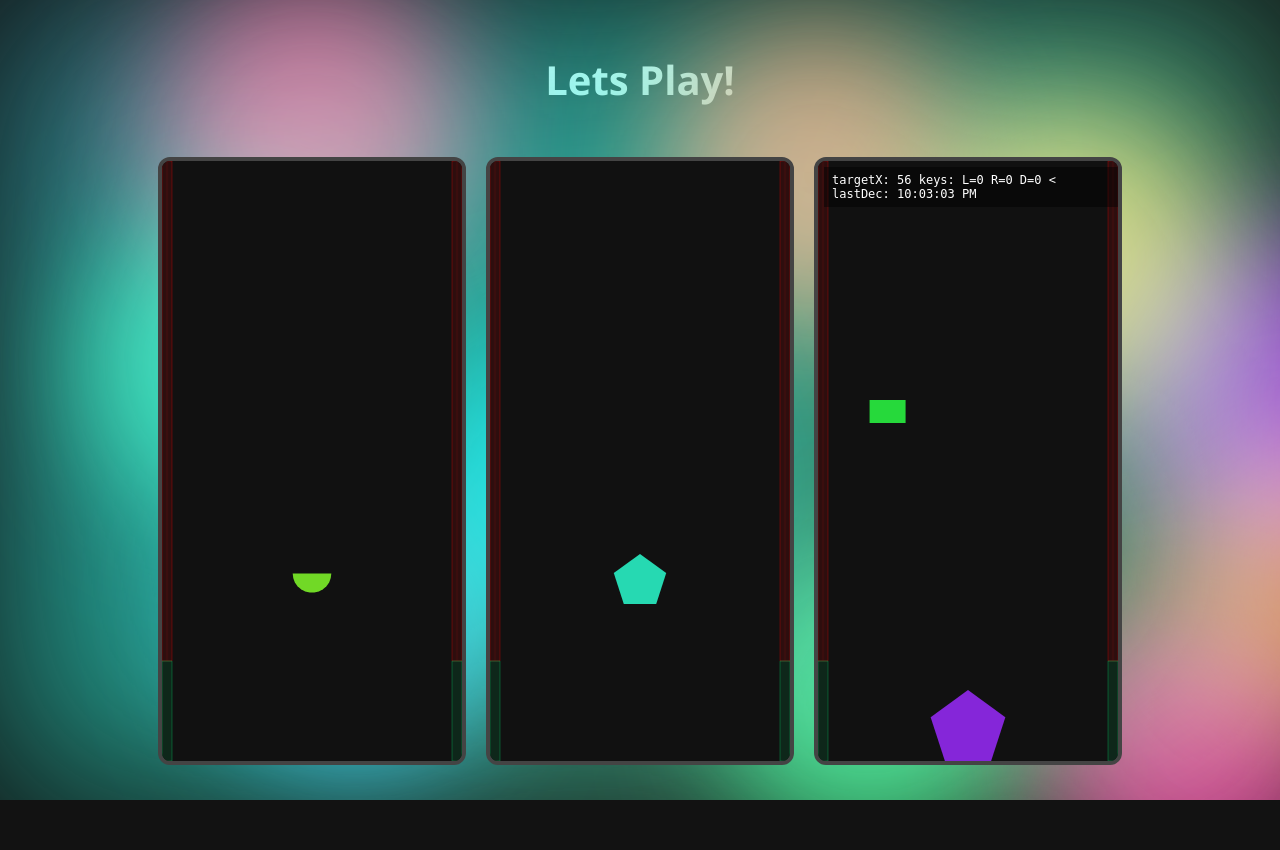
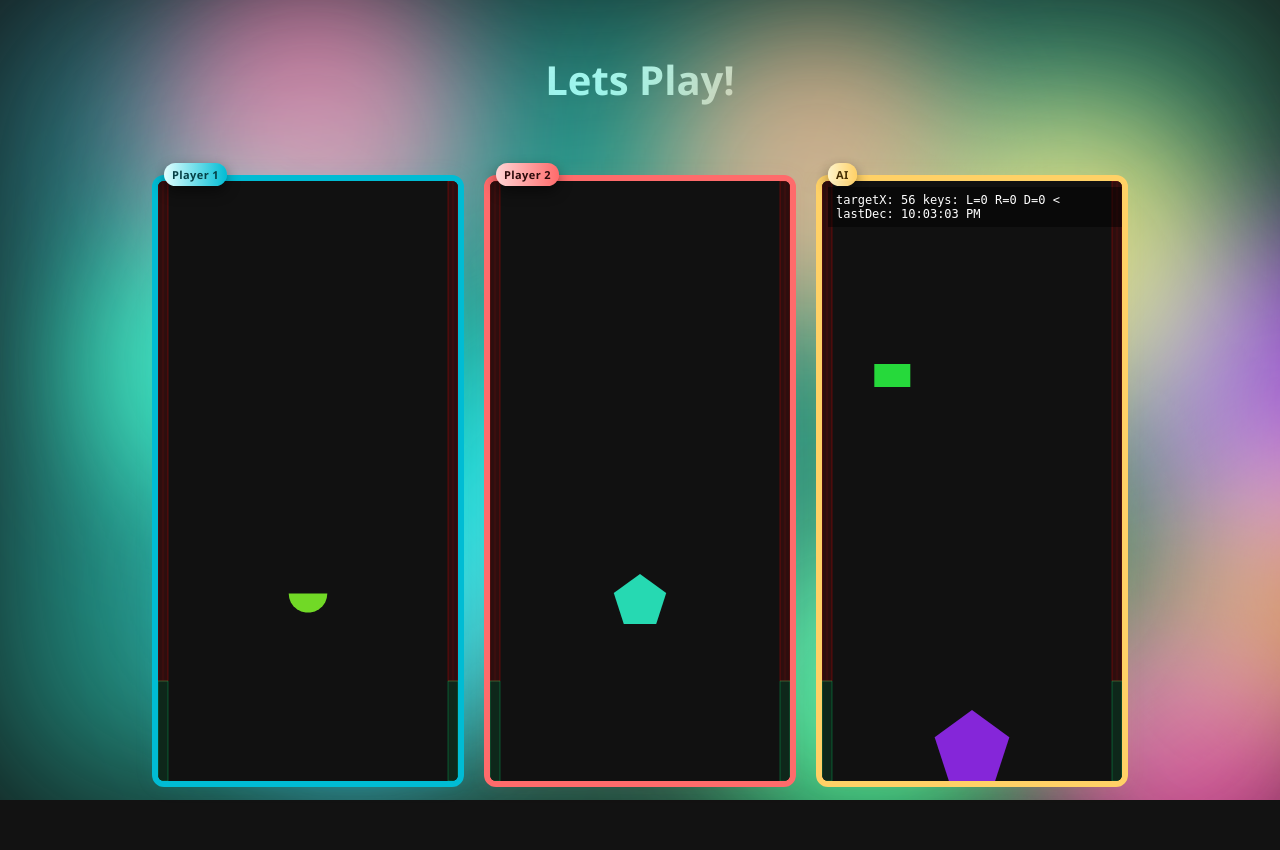
Before and after one commit to GoldenGoo/CPSC476_Group8_TeamProject, a Django app: page /game/game/ in a window 1280 px wide. Run offline with Django 5.2, Linux system fonts and the light colour scheme; the visitor is signed in with stand-in values (Sample User, id 1).

Commit message:
Labeling the game screens

```diff
--- a/gameapp/static/css/styles.css
+++ b/gameapp/static/css/styles.css
@@ -36,12 +36,47 @@ h1 {
 .game-screen {
     width: 300px;
     height: 600px;
-    border: 4px solid #444;
+    border: 6px solid rgba(255,255,255,0.06); /* subtle neutral default */
     background-color: #111;
     box-shadow: inset 0 0 10px #000;
     position: relative;
     overflow: hidden;
     border-radius: 12px;
+}
+
+/* Player/AI labeled borders */
+.game-screen.player-1 { border-color: #00bcd4; box-shadow: 0 0 20px rgba(0,188,212,0.08), inset 0 0 10px #000; }
+.game-screen.player-2 { border-color: #ff6b6b; box-shadow: 0 0 20px rgba(255,107,107,0.08), inset 0 0 10px #000; }
+.game-screen.ai       { border-color: #ffd166; box-shadow: 0 0 20px rgba(255,209,102,0.08), inset 0 0 10px #000; }
+
+/* Label badge in the top-left of each screen */
+.screen-wrap { position: relative; display: inline-block; margin-top: 18px; }
+.screen-label {
+    position: absolute;
+    left: 12px;
+    top: -12px; /* move label above the game area to avoid overlap */
+    padding: 4px 8px;
+    border-radius: 999px;
+    font-size: 11px;
+    font-weight: 700;
+    color: #0b0b0b;
+    background: rgba(255,255,255,0.92);
+    z-index: 50;
+    box-shadow: 0 6px 14px rgba(0,0,0,0.45);
+    letter-spacing: 0.4px;
+    pointer-events: none; /* don't block clicks */
+}
+
+.player-1-label { background: linear-gradient(90deg,#e0ffff,#00bcd4); color: #054046; }
+.player-2-label { background: linear-gradient(90deg,#ffd5d5,#ff6b6b); color: #2b0a0a; }
+.ai-label { background: linear-gradient(90deg,#fff5cc,#ffd166); color: #442c00; }
+
+/* Add a subtle pulsing effect to the AI label so it's noticeable */
+.ai-label { animation: pulse 3s ease-in-out infinite; }
+
+@keyframes pulse {
+    0%, 100% { transform: scale(1); opacity: 1; }
+    50% { transform: scale(1.02); opacity: 0.95; }
 }
 
 .game-screen canvas {
--- a/gameapp/templates/game.html
+++ b/gameapp/templates/game.html
@@ -14,20 +14,29 @@
 
 
   <div class="game-container">
-    <div class="game-screen">
+    <div class="screen-wrap">
+      <div class="screen-label player-1-label">Player 1</div>
+      <div class="game-screen player-1">
     <div class="bg-shapes"></div>
     <canvas id="gameCanvas1" width="300" height="600"></canvas>
-</div>
+      </div>
+    </div>
 
-    <div class="game-screen">
+    <div class="screen-wrap">
+      <div class="screen-label player-2-label">Player 2</div>
+      <div class="game-screen player-2">
     <div class="bg-shapes"></div>
     <canvas id="gameCanvas2" width="300" height="600"></canvas>
-</div>
+      </div>
+    </div>
 
-    <div class="game-screen">
+    <div class="screen-wrap">
+      <div class="screen-label ai-label">AI</div>
+      <div class="game-screen ai">
     <div class="bg-shapes"></div>
     <canvas id="gameCanvas3" width="300" height="600"></canvas>
-</div>
+      </div>
+    </div>
 
 </div>
 
```
Also changed, not shown: other parts of gameapp/static/css/styles.css (+31 -0 lines), gameapp/static/js/game.js (+86 -18 lines).
